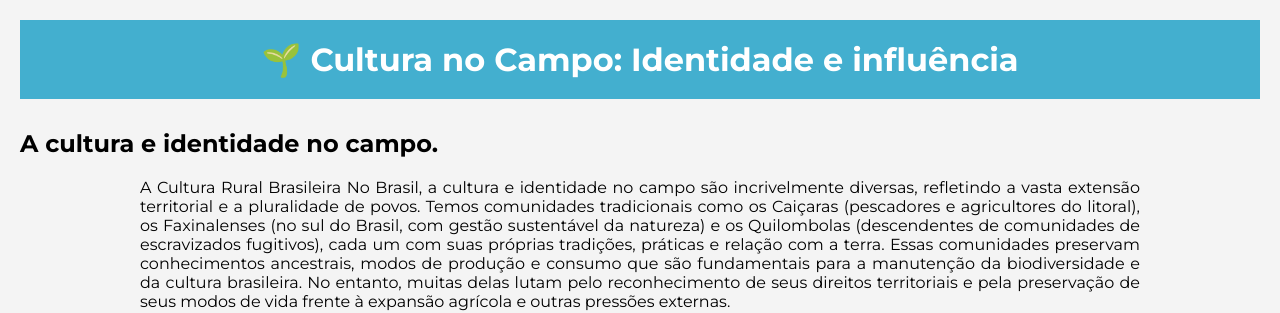
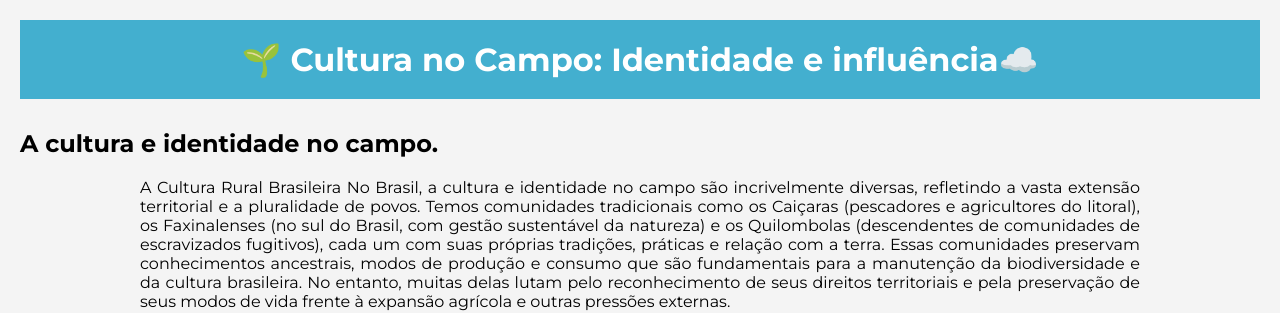
Before and after one commit to joaoraes/agrinho-2025, a plain HTML site: page index.html in a window 1280 px wide. Shown: the top 313 px of the page. Drawn offline with Linux system fonts and the light colour scheme; a web font is replaced by a local one.

Commit message:
Update index.html

```diff
--- a/index.html
+++ b/index.html
@@ -10,7 +10,7 @@
 
 <body>
     <header>
-        <h1> 🌱 Cultura no Campo: Identidade e influência</h1>
+        <h1> 🌱 Cultura no Campo: Identidade e influência☁️</h1>
     </header>
 
     <section id="introducao">
```
